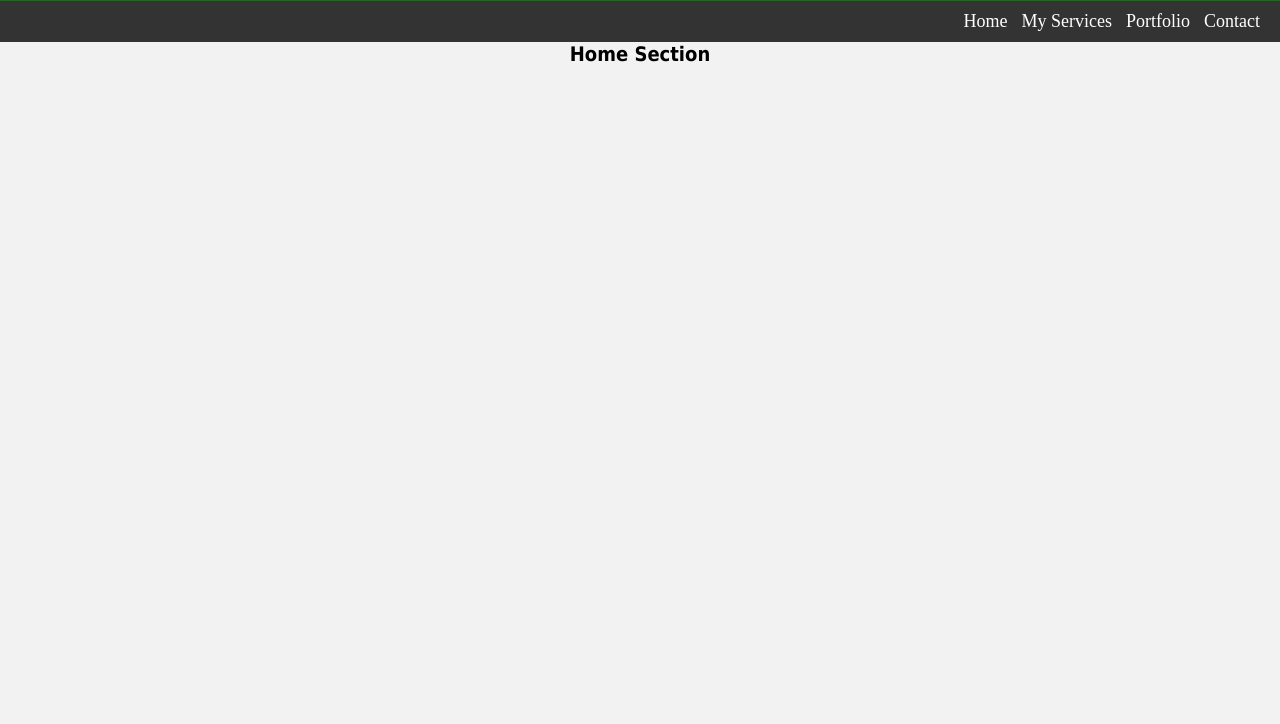
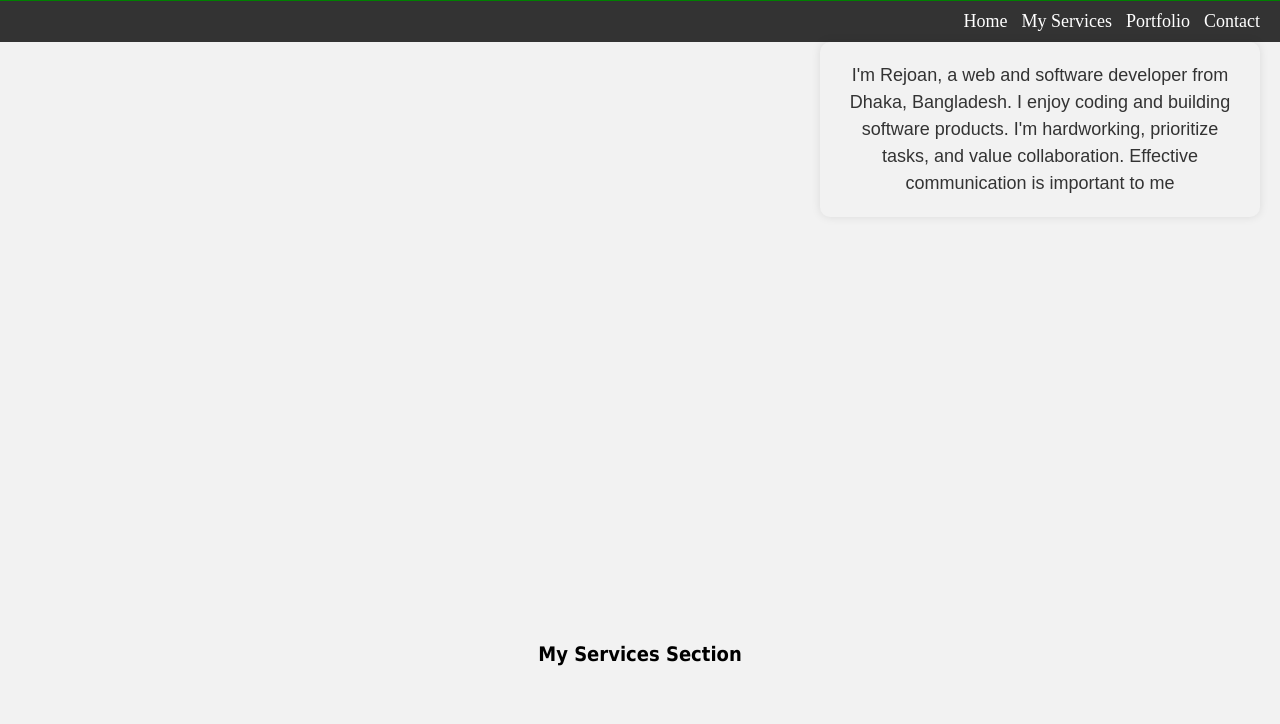
Before and after one commit to oshanto-ctrl/portfolio, a plain HTML site: page index.html in a window 1280 px wide. Shown: the part 76-800 px from the top of the page. Drawn offline with Linux system fonts and the light colour scheme.

Commit message:
added some profile/about, and changed the name from home.html to index.html

```diff
--- a/home.html
+++ b/index.html
@@ -35,8 +35,25 @@
 
     <!-- Div of Home Section -->
         <div id="home" class="content-section">
-            <h1>Home Section</h1>
+           <!-- <h1>Home Section</h1> -->
             <!-- Content for the Home section -->
+
+            <!-- Div of Image -->
+            <div id="home_image">
+
+                <!-- a good image at the left side of content section -->
+
+            </div>
+
+            <!-- Div of My Profile -->
+            <div id="my_profile_container" >
+                <div id="my_profile">
+                    <p>I'm Rejoan, a web and software developer from Dhaka, Bangladesh. I enjoy coding and building software products. I'm hardworking, prioritize tasks, and value collaboration. Effective communication is important to me</p>
+                </div>
+            </div>
+
+
+
         </div>
 
     <!-- Div of Services Section -->
--- a/style.css
+++ b/style.css
@@ -72,6 +72,37 @@ display: block;
     text-decoration: none;
 }
 
+
+/* About me: Home Dev */
+
+#my_profile_container {
+        display: flex;
+      justify-content: flex-end;
+}
+
+#my_profile p {
+        max-width: 400px;
+        background-color: #f2f2f2;
+        padding: 20px;
+        margin-right: 20px;
+        font-size: 18px;
+        font-family: Arial, sans-serif;
+        color: #333;
+        line-height: 1.5;
+        border-radius: 10px;
+        box-shadow: 0 0 10px rgba(0, 0, 0, 0.1);
+}
+
+
+
+
+
+
+
+
+
+
+
 /* Back to top */
  #back-to-top{
  font-size: 30px;
@@ -85,13 +116,15 @@ display: block;
     clear: both;
     text-align: center;
     padding 20px;
-    border-bottom: 3px solid blue;
+    border-top: 4px solid gray;
+    border-bottom: 3px solid gray;
 }
 
 
 /* html divs */
 .content-section {
-      height: 800px;
+      /* height: 800px; */
+      height: 600px;
       background-color: #f2f2f2;
     }
 
```
